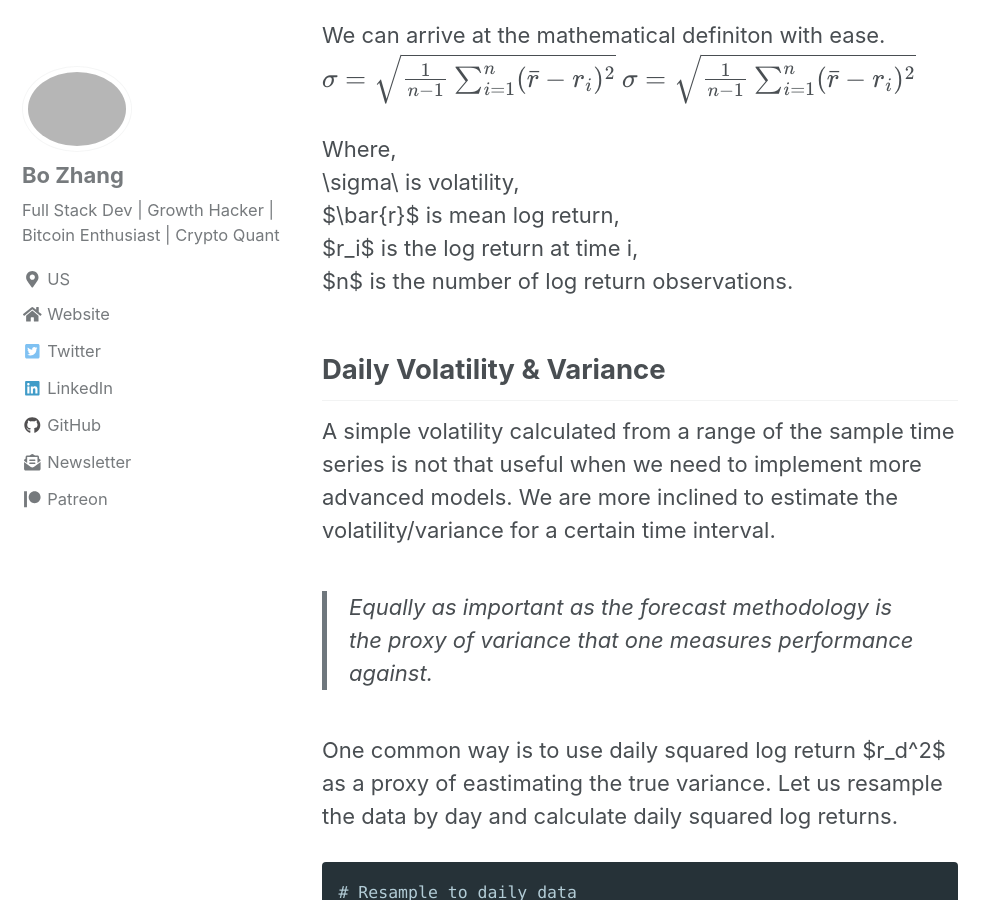
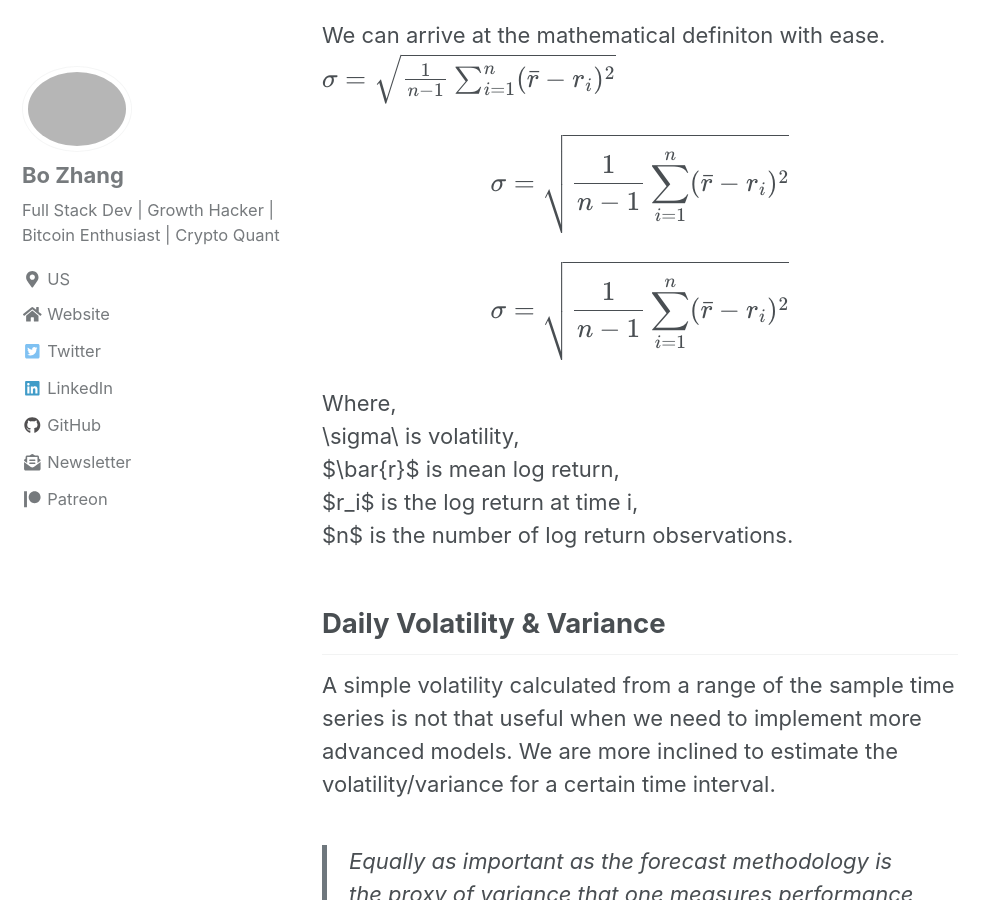
Before and after one commit to 0xboz/blog, a Jekyll site: the page built from _posts/2019-07-15-understand-and-model-cryptocurrencies-volatility-using-garch-variants.md, in a window 1280 px wide and 900 px high, scrolled down 4071 px. Shown: the whole window, without its empty margins (0-998 px from the left). Built offline with Jekyll 4.4.1, drawn with Linux system fonts in a browser that asks for light colours; cached includes are drawn as plain includes; nearby versions of some CDN libraries; formulas are drawn with MathJax 3; comment, search, counter and statistics services are not loaded.

Commit message:
Fixed math formula

```diff
--- a/_posts/2019-07-15-understand-and-model-cryptocurrencies-volatility-using-garch-variants.md
+++ b/_posts/2019-07-15-understand-and-model-cryptocurrencies-volatility-using-garch-variants.md
@@ -98,6 +98,11 @@ The following is cited from [Wikipedia](https://en.wikipedia.org/wiki/Volatility
 
 We can arrive at the mathematical definiton with ease.
 $$ \sigma = \sqrt{\frac{1}{n-1}\sum_{i=1}^n(\bar{r} - r_i)^2} $$
+
+$$ \begin{equation*}
+\sigma = \sqrt{\frac{1}{n-1}\sum_{i=1}^n(\bar{r} - r_i)^2}
+\end{equation*} $$
+
 $$\begin{equation*}
 \sigma = \sqrt{\frac{1}{n-1}\sum_{i=1}^n(\bar{r} - r_i)^2}
 \end{equation*}$$
```
